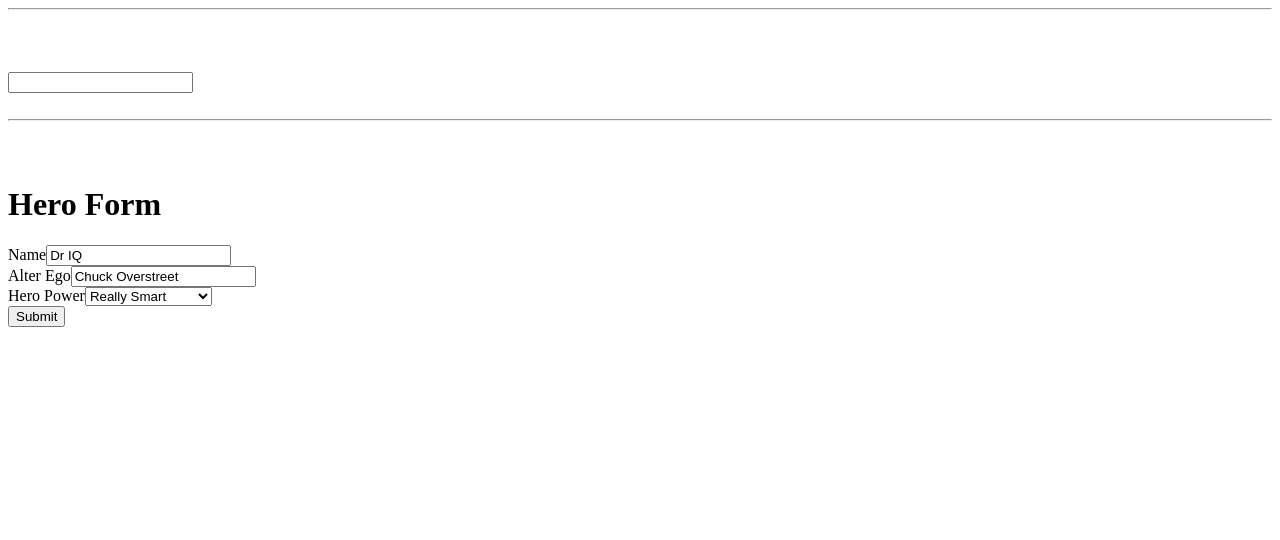
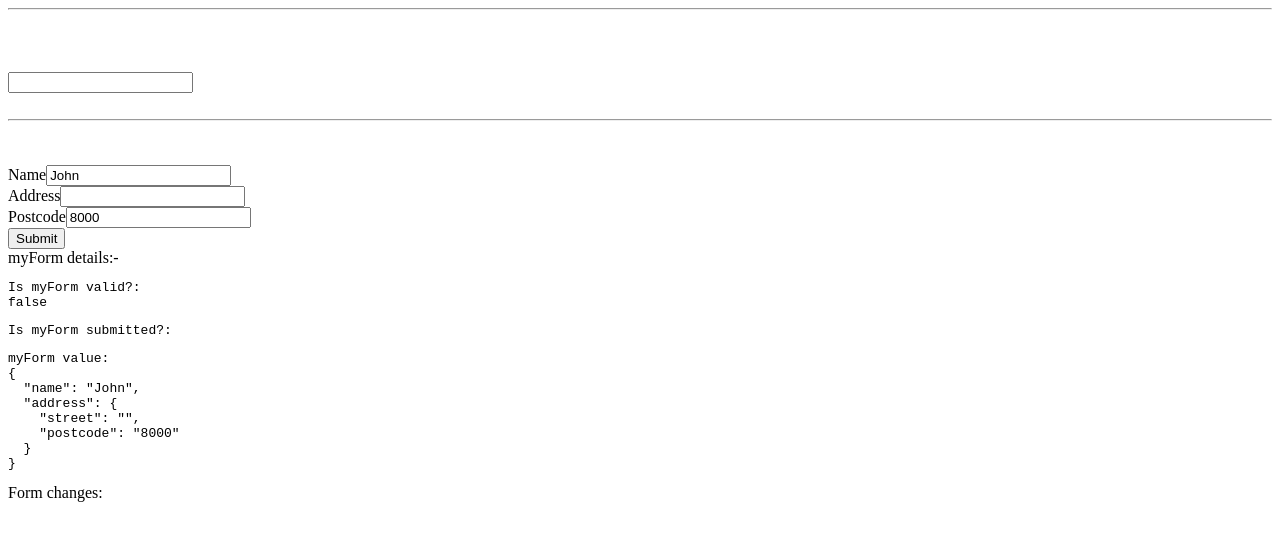
Before and after one commit to SaeeAnsari/LearnAngular2, an Angular app: page / in a window 1280 px wide. Shown: the top 540 px of the page. Built offline with nearby package versions, Linux system fonts and the light colour scheme.

Commit message:
finally got forms working

```diff
--- a/src/app/app.component.html
+++ b/src/app/app.component.html
@@ -6,4 +6,5 @@
 <hr>
 <br>
 <br>
-<hero></hero>
+
+<user-view></user-view>
--- a/src/app/hero/hero.component.html
+++ /dev/null
@@ -1,52 +0,0 @@
-<div class="container">
-  <div [hidden]="submitted">
-    <h1>Hero Form</h1>
-    <form (ngSubmit)="onSubmit()" #heroForm="ngForm">
-
-
-
-      <div class="form-group">
-        <label for="name">Name</label>
-        <input type="text" class="form-control" id="name" required [(ngModel)]="model.name" name="name" #name="ngModel">
-        <div [hidden]="name.valid || name.pristine" class="alert alert-danger">
-          Name is required
-        </div>
-
-
-
-      </div>
-      <div class="form-group">
-        <label for="alterEgo">Alter Ego</label>
-        <input type="text" class="form-control" id="alterEgo" [(ngModel)]="model.alterEgo" name="alterEgo">
-      </div>
-
-      <div class="form-group">
-        <label for="power">Hero Power</label>
-        <select id="power" class="form-control" required [(ngModel)]="model.power" name="power">
-            <option *ngFor="let pow of powers" [value]="pow">{{pow}}
-            </option>
-        </select>
-      </div>
-
-      <button type="submit" class="btn btn-default" [disabled]="!heroForm.form.valid">Submit</button>
-
-    </form>
-  </div>
-  <div [hidden]="!submitted">
-    <h2>You Submitted the following:</h2>
-    <div class="row">
-      <div class="col-xs-3">Name</div>
-      <div class="col-xs-9 pull-left">{{model.name}}</div>
-    </div>
-
-    <div class="row">
-      <div class="col-xs-3">Alter Ego</div>
-      <div class="col-xs-9 pull-left">{{model.alterEgo}}</div>
-    </div>
-    <div class="row">
-      <div class="col-xs-3">Power</div>
-      <div class="col-xs-9 pull-left">{{model.power}}</div>
-    </div>
-    <button class="btn btn-default" (click)="submitted=false">Edit</button>
-  </div>
-</div>
--- a/src/app/hero/hero.component.ts
+++ /dev/null
@@ -1,29 +0,0 @@
-import { Component, OnInit } from '@angular/core';
-import { Hero } from './hero';
-
-@Component({
-
-  selector: 'hero',
-  templateUrl: './hero.component.html',
-  styleUrls: ['./hero.component.css']
-})
-export class HeroComponent implements OnInit {
-
-  powers = ['Really Smart', 'Super Flexible',
-    'Super Hot', 'Weather Changer'];
-  model = new Hero(18, 'Dr IQ', this.powers[0], 'Chuck Overstreet');
-  submitted = false;
-  onSubmit() {
-    this.submitted = true;
-  }
-
-  newHero() {
-    this.model = new Hero(42, '', '');
-  }
-
-  constructor() { }
-
-  ngOnInit() {
-  }
-
-}
--- a/src/app/hero/hero.ts
+++ /dev/null
@@ -1,8 +0,0 @@
-export class Hero{
-    constructor(
-        public id: number,
-        public name: string,
-        public power: string,
-        public alterEgo?: string
-    ){}
-}
--- a/src/app/user/user.component.html
+++ b/src/app/user/user.component.html
@@ -1,21 +1,35 @@
-<form  >
-  <div>
-    <label for=""></label>
-    <input type="text" formControlName="name">
-    <small [hidden]="myForm.control.name.valid || myForm.control.name.pristine && !submitted">
-      Name is required (minimum 5 characters)
-    </small>
+<form [formGroup]="myForm" novalidate (ngSubmit)="save(myForm.value, myForm.valid)">
+  <div class="form-group">
+    <label for="">Name</label>
+    <input type="text" class="form-control" formControlName="name">
+    <small [hidden]="myForm.controls.name.valid || (myForm.controls.name.pristine && !submitted)" class="text-danger">
+            Name is required (minimum 5 characters).
+          </small>
+    <!--<pre class="margin-20">{{ myForm.controls.name.errors | json }}</pre>-->
   </div>
-  <div formGroupName="address">
-    <label>Address</label>
-    <input type="text" formControlName="street">
-    <small [hidden]="myForm.controls.address.controls.street.valid || (myForm.controls.address.controls.street.pristine && !submitted)">
-        street required
-    </small>
+  <div class="form-group" formGroupName="address">
+    <label for="">Address</label>
+    <input type="text" class="form-control" formControlName="street">
+    <small [hidden]="myForm.controls.address.controls.street.valid || (myForm.controls.address.controls.street.pristine && !submitted)"
+      class="text-danger">
+            Street required
+          </small>
   </div>
-  <div formGroupName="address">
-    <label>Postcode</label>
-    <input type="text" formControlName="postcode">
+  <div class="form-group" formGroupName="address">
+    <label for="">Postcode</label>
+    <input type="text" class="form-control" formControlName="postcode">
   </div>
-  <button type="submit">Submit</button>
+  <button type="submit" class="btn btn-default">Submit</button>
+  <div class="margin-20">
+    <div>myForm details:-</div>
+    <pre>Is myForm valid?: <br>{{myForm.valid | json}}</pre>
+    <pre>Is myForm submitted?: <br>{{submitted | json}}</pre>
+    <pre>myForm value: <br>{{myForm.value | json}}</pre>
+  </div>
+  <div class="margin-20">
+    Form changes:
+  </div>
+  <div *ngFor="let event of events" class="margin-20">
+    <pre> {{ event | json }} </pre>
+  </div>
 </form>
--- a/src/app/user/user.component.ts
+++ b/src/app/user/user.component.ts
@@ -1,35 +1,50 @@
 
 import { Component , ElementRef, OnInit} from '@angular/core';
-import {FormGroup, FormControl, FormBuilder, Validators, ReactiveFormsModule}from '@angular/forms';
+import { FormGroup, FormControl, FormBuilder, Validators } from '@angular/forms';
+
 import {User} from './user';
 
 @Component({
-  selector: 'my-app',
+  selector: 'user-view',
   templateUrl: './user.component.html',
   styleUrls: ['./user.component.css']
 })
 export class UserComponent implements OnInit {
+  public myForm: FormGroup; // our model driven form
+  public submitted: boolean; // keep track on whether form is submitted
+  public events: any[] = []; // use later to display form changes
 
-  public myForm: FormGroup;
-  public submitted: boolean;
-  public events: any[] = [];
 
   constructor(private _fb: FormBuilder) {
 
   }
-
   ngOnInit() {
 
-    /*this.myForm = this._fb.group({
-      name: ['John', [<any>Validators.required, <any>Validators.minLength(5)]],
+    this.myForm = this._fb.group({
+            name: ['', [<any>Validators.required, <any>Validators.minLength(5)]],
             address: this._fb.group({
                 street: ['', <any>Validators.required],
-        postcode: ['']
+                postcode: ['8000']
             })
-    });*/
+        });
+
+        // subscribe to form changes
+        this.subcribeToFormChanges();
+
+        // Update single value
+        (<FormControl>this.myForm.controls['name'])
+            .setValue('John', { onlySelf: true });
   }
 
-  save(model: User, isValid: boolean){
+  subcribeToFormChanges() {
+        const myFormStatusChanges$ = this.myForm.statusChanges;
+        const myFormValueChanges$ = this.myForm.valueChanges;
+
+        myFormStatusChanges$.subscribe(x => this.events.push({ event: 'STATUS_CHANGED', object: x }));
+        myFormValueChanges$.subscribe(x => this.events.push({ event: 'VALUE_CHANGED', object: x }));
+    }
+
+    save(model: User, isValid: boolean) {
         this.submitted = true;
         console.log(model, isValid);
     }
```
Also changed, not shown: src/app/app.module.ts (+4 -4 lines), src/app/user/user.ts (+4 -4 lines), src/app/hero/hero.component.css (deleted), 1 other file (tests, documents, lock files or other folders). Lines whose indentation alone changed are shown as unchanged.
